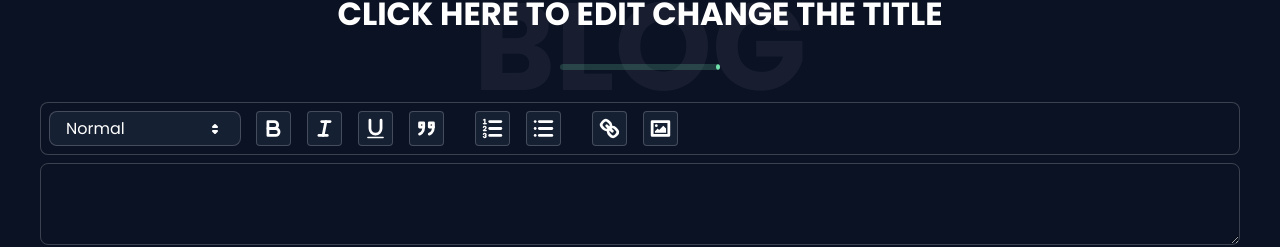
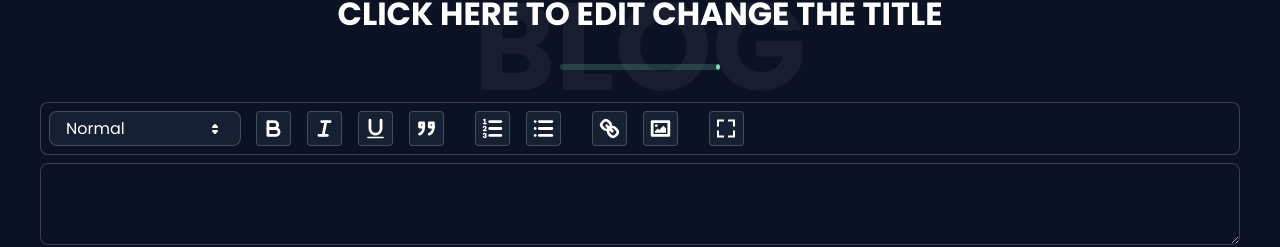
Before and after one commit to SELVAPRASANTH-SELLASAMY/nomad, a React (Create React App) app: page /home/newpost in a window 1280 px wide. Shown: the part 202-449 px from the top of the page. Built offline with nearby package versions, Linux system fonts and the light colour scheme.

Commit message:
Implemented Quill Editor

```diff
--- a/src/components/editor/Editor.jsx
+++ b/src/components/editor/Editor.jsx
@@ -1,4 +1,4 @@
-import React,{ useState } from "react";
+import React,{ useEffect, useRef, useState } from "react";
 import ReactQuill from 'react-quill';
 import 'react-quill/dist/quill.snow.css';
 // import TextComposer from "../textcomposer/TextComposer";
@@ -11,6 +11,14 @@ function Editor(){
         error:'',
         edit:false
     });
+    const QuillRef = useRef();
+    useEffect(()=>{
+        const toolbar = QuillRef.current.getEditor().getModule('toolbar');
+        const toggleFSbutton = toolbar.container.querySelector('.ql-toggleFullScreen');
+        if(toggleFSbutton){
+            toggleFSbutton.innerHTML = `<svg stroke="currentColor" fill="currentColor" stroke-width="0" viewBox="0 0 24 24" height="1em" width="1em" xmlns="http://www.w3.org/2000/svg"><path d="M5 5h5V3H3v7h2zm5 14H5v-5H3v7h7zm11-5h-2v5h-5v2h7zm-2-4h2V3h-7v2h5z"></path></svg>`
+        }
+    },[]);
     const handleInput = (e) => {
         setBlogTitle({...blogTitle,title:e.target.value});
     }
@@ -35,7 +43,7 @@ function Editor(){
                         <span className="bottom-line"></span>
                     </h2>
             }
-            <ReactQuill modules={modules} theme="snow" value={value} onChange={setValue} />
+            <ReactQuill ref={QuillRef} modules={modules} theme="snow" value={value} onChange={setValue} />
         </section>
     );
 }
--- a/src/components/editor/editor.css
+++ b/src/components/editor/editor.css
@@ -216,3 +216,10 @@
     text-decoration: none;
     cursor: pointer;
 }
+.ql-toggleFullScreen svg{
+    color: #ffffff;
+    font-size: var(--font_175);
+}
+.ql-toggleFullScreen svg:hover{
+    color: #06c;
+}
--- a/src/components/editor/quillConfig.js
+++ b/src/components/editor/quillConfig.js
@@ -1,11 +1,20 @@
+const handleToggle = () => {
+  alert("Write a logic to toggle editor in fullscreen mode...");
+}
 const modules = {
-    toolbar: [
-      [{ header: [3, 4, 5, 6, false] }],
-      ["bold", "italic", "underline", "blockquote"],
-      //[{ align: ["right", "center", "justify"] }],
-      [{ list: "ordered" }, { list: "bullet" }],
-      ["link", "image"],
-    ]
+    toolbar: {
+      container:[
+        [{ header: [3, 4, 5, 6, false] }],
+        ["bold", "italic", "underline", "blockquote"],
+        //[{ align: ["right", "center", "justify"] }],
+        [{ list: "ordered" }, { list: "bullet" }],
+        ["link", "image"],
+        ["toggleFullScreen"]
+      ],
+      handlers:{
+        toggleFullScreen:handleToggle
+      }
+    }
 };
 
 export { modules };
```
